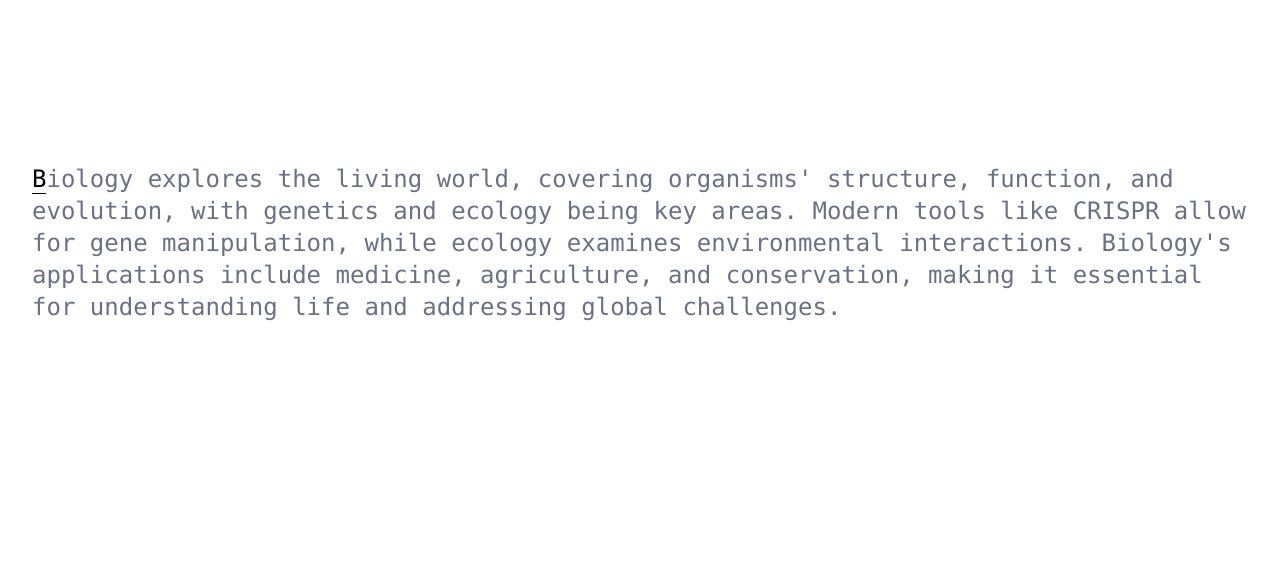
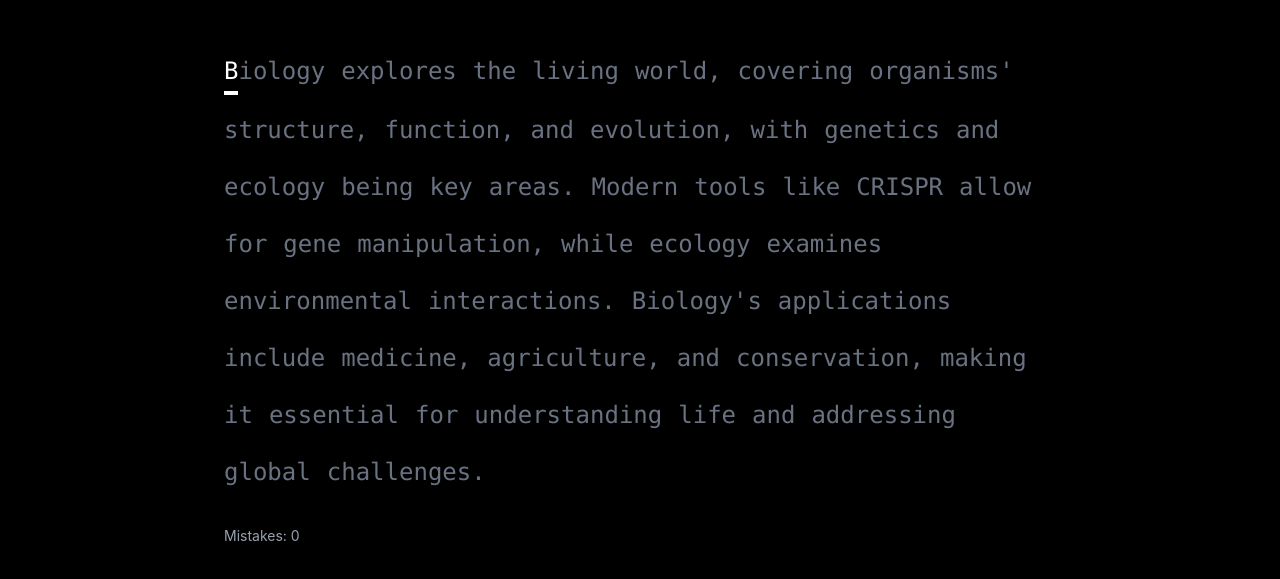
Before and after one commit to yowger/speed-typer, a React (Vite) app: page / in a window 1280 px wide. Shown: the part 157-736 px from the top of the page. Built offline with nearby package versions, Linux system fonts and the light colour scheme.

Commit message:
added spacing

```diff
--- a/src/App.tsx
+++ b/src/App.tsx
@@ -4,6 +4,8 @@ import { cn } from "./utils/cn"
 
 const text =
     "Biology explores the living world, covering organisms' structure, function, and evolution, with genetics and ecology being key areas. Modern tools like CRISPR allow for gene manipulation, while ecology examines environmental interactions. Biology's applications include medicine, agriculture, and conservation, making it essential for understanding life and addressing global challenges."
+
+const words = text.split(" ")
 
 type CharState = {
     char: string
@@ -13,12 +15,12 @@ type CharState = {
 export default function App() {
     const [currentIndex, setCurrentIndex] = useState(0)
     const [typed, setTyped] = useState<CharState[]>([])
-    // const [startedAt, setStartedAt] = useState<number | null>(null)
     const [mistakes, setMistakes] = useState(0)
-    console.log("mistakes: ", mistakes)
 
     useEffect(() => {
         const handleKeyDown = (event: KeyboardEvent) => {
+            if (event.key.length > 1 && event.key !== " ") return
+
             const expectedChar = text[currentIndex]
 
             const isCorrect = event.key === expectedChar
@@ -35,12 +37,7 @@ export default function App() {
                 setMistakes((prev) => prev + 1)
             }
 
-            if (event.key === text[currentIndex]) {
-                setCurrentIndex((prevIndex) => prevIndex + 1)
-            }
-
-            console.log("Key pressed:", event.key, "Expected:", expectedChar)
-            console.log("typed: ", typed)
+            setCurrentIndex((prev) => prev + 1)
         }
 
         window.addEventListener("keydown", handleKeyDown)
@@ -48,37 +45,96 @@ export default function App() {
         return () => {
             window.removeEventListener("keydown", handleKeyDown)
         }
-
-        // eslint-disable-next-line react-hooks/exhaustive-deps
     }, [currentIndex])
 
+    let globalIndex = 0
+
     return (
-        <div className="flex h-screen items-center justify-center">
-            <div className="text-2xl font-mono p-8">
-                {text.split("").map((char, index) => {
-                    const typedChar = typed[index]
+        <div className="flex min-h-screen items-center justify-center bg-black text-white">
+            <div className="mt-20 max-w-4xl">
+                <div className="flex flex-wrap gap-y-4 p-8 text-2xl font-mono leading-relaxed">
+                    {words.map((word, wordIndex) => {
+                        return (
+                            <div key={wordIndex} className="flex">
+                                {word.split("").map((char, charIndex) => {
+                                    const typedChar = typed[globalIndex]
+
+                                    const currentCharIndex = globalIndex
+
+                                    globalIndex++
 
                                     return (
                                         <span
+                                            key={charIndex}
                                             className={cn(
-                                index === currentIndex && "border-b",
+                                                "transition-colors border-b-2 border-transparent",
 
-                                typedChar?.status === "correct" &&
+                                                currentCharIndex ===
+                                                    currentIndex &&
+                                                    "border-b-4 border-white",
+
+                                                typedChar?.status ===
+                                                    "correct" &&
                                                     "text-green-500",
 
-                                typedChar?.status === "incorrect" &&
+                                                typedChar?.status ===
+                                                    "incorrect" &&
                                                     "text-red-500",
 
                                                 !typedChar &&
-                                    index !== currentIndex &&
+                                                    currentCharIndex !==
+                                                        currentIndex &&
                                                     "text-gray-500",
                                             )}
-                            key={index}
                                         >
                                             {char}
                                         </span>
                                     )
                                 })}
+
+                                {wordIndex !== words.length - 1 &&
+                                    (() => {
+                                        const typedChar = typed[globalIndex]
+
+                                        const currentCharIndex = globalIndex
+
+                                        globalIndex++
+
+                                        return (
+                                            <span
+                                                className={cn(
+                                                    "w-4 transition-colors",
+
+                                                    currentCharIndex ===
+                                                        currentIndex &&
+                                                        "border-b-2 border-white",
+
+                                                    typedChar?.status ===
+                                                        "correct" &&
+                                                        "text-green-500",
+
+                                                    typedChar?.status ===
+                                                        "incorrect" &&
+                                                        "bg-red-500/30",
+
+                                                    !typedChar &&
+                                                        currentCharIndex !==
+                                                            currentIndex &&
+                                                        "text-gray-500",
+                                                )}
+                                            >
+                                                {" "}
+                                            </span>
+                                        )
+                                    })()}
+                            </div>
+                        )
+                    })}
+                </div>
+
+                <div className="px-8 text-sm text-gray-400">
+                    Mistakes: {mistakes}
+                </div>
             </div>
         </div>
     )
```
Lines whose indentation alone changed are shown as unchanged.
